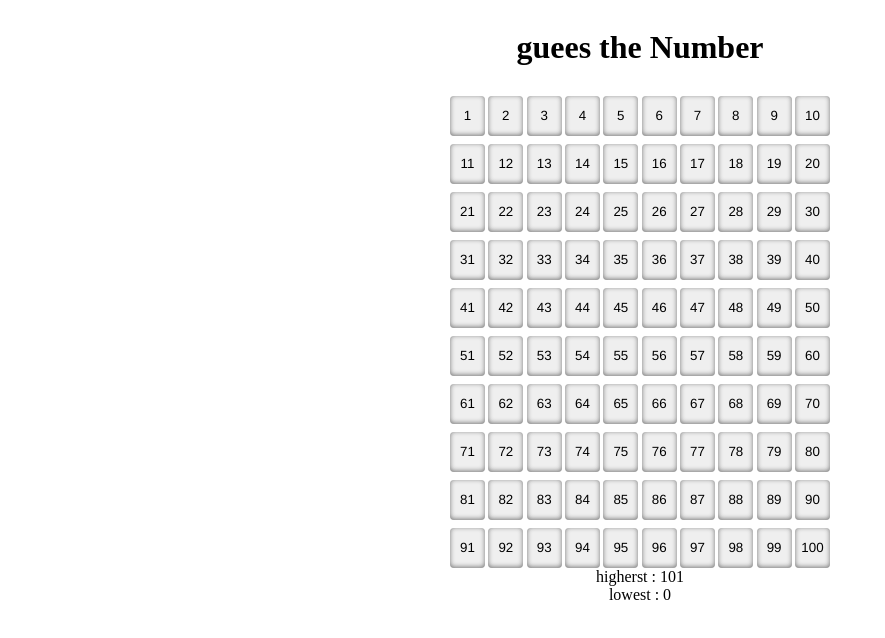
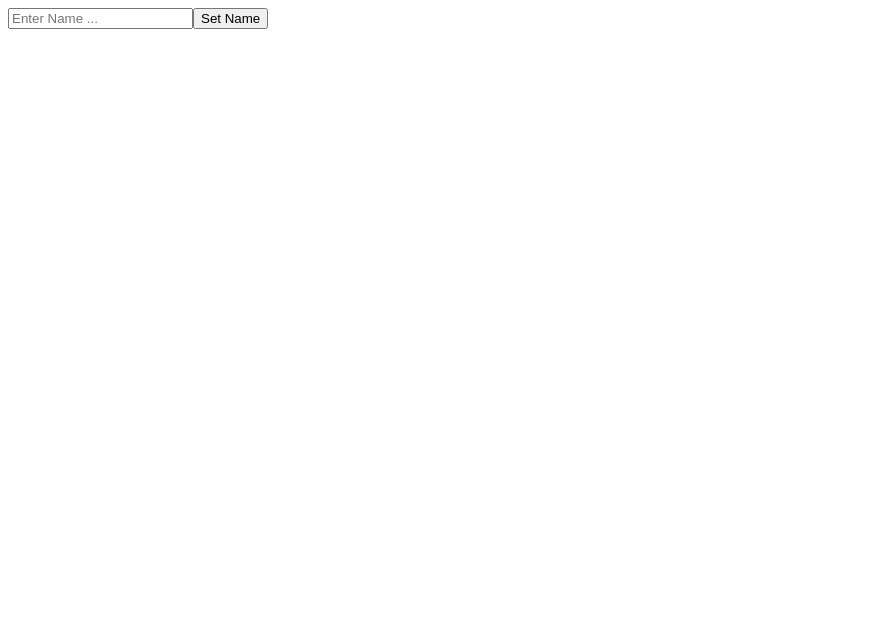
Before and after one commit to RaviAhir77/the-game, a React (Vite) app: page / in a window 1280 px wide. Shown: the top 638 px of the page, without its empty margins (0-885 px from the left). Built offline with nearby package versions, Linux system fonts and the light colour scheme.

Commit message:
some new member

```diff
--- a/package.json
+++ b/package.json
@@ -10,6 +10,7 @@
     "preview": "vite preview"
   },
   "dependencies": {
+    "firebase": "^11.2.0",
     "react": "^18.3.1",
     "react-dom": "^18.3.1"
   },
--- a/src/App.jsx
+++ b/src/App.jsx
@@ -1,13 +1,13 @@
 import { useState } from 'react'
 // import './App.css'
-import NumPage from './components/NumPage'
+import NumPage from './components/NumPage';
+import IntroPage from './components/IntroPage';
 
 function App() {
-  const [count, setCount] = useState(0)
 
   return (
     <>
-      <NumPage/>
+      <IntroPage/>
     </>
   )
 }
--- /dev/null
+++ b/src/components/IntroPage.jsx
@@ -0,0 +1,51 @@
+import React, { useEffect, useState,useRef } from 'react'
+
+const IntroPage = () => {
+
+    const [name,setName] = useState('')
+    const nameRef = useRef(null)
+
+    useEffect(() => {
+        const getName = localStorage.getItem('player-name');
+        console.log(name)
+        if(getName){
+            setName(getName)
+        }
+    },[])
+
+    const handleName = () => {
+        const newName = nameRef.current.value
+        if(newName.trim()){
+            setName(newName)
+            localStorage.setItem('player-name',newName);
+            nameRef.current.value = ''
+        }
+
+    }
+
+    const HandleChange = () => {
+        localStorage.removeItem('player-name')
+        setName(null)
+    }
+
+  return (
+    <div className='IntroPage'>
+
+       {!name ? (
+            <>
+                <input type="text" ref={nameRef} placeholder='Enter Name ...'/>
+                <button onClick={handleName}>Set Name</button>
+            </>
+        ) : (
+            <div className='name-display'>
+                <p> Player Name : {name}</p>
+                <button onClick={HandleChange}>Change Name</button>
+            </div>
+        )}
+
+
+    </div>
+  )
+}
+
+export default IntroPage
--- a/src/components/NumPage.jsx
+++ b/src/components/NumPage.jsx
@@ -1,6 +1,8 @@
 import React, { useEffect, useState } from 'react'
 import '../css/NumPage.css'
 
+const generatedNum = Math.floor((Math.random() * 100) + 1);
+console.log(generatedNum)
 const NumPage = () => {
 
     const [number,setNumber] = useState(null);
@@ -9,7 +11,6 @@ const NumPage = () => {
     const [alert,setAlert] = useState('guees the Number')
 
 
-    const generatedNum = 20;
 
     const numberHandler = (parameter) => {
         setNumber(parameter)
@@ -27,6 +28,8 @@ const NumPage = () => {
         if(generatedNum === parameter){
             setAlert('You are win🥳🎊🎉')
             setNumber(null)
+            setHighest(101)
+            setLowest(0)
         }
     }
 
```
Also changed, not shown: src/db/Firebase.js (added, +24 -0 lines), 1 other file (tests, documents, lock files or other folders).
